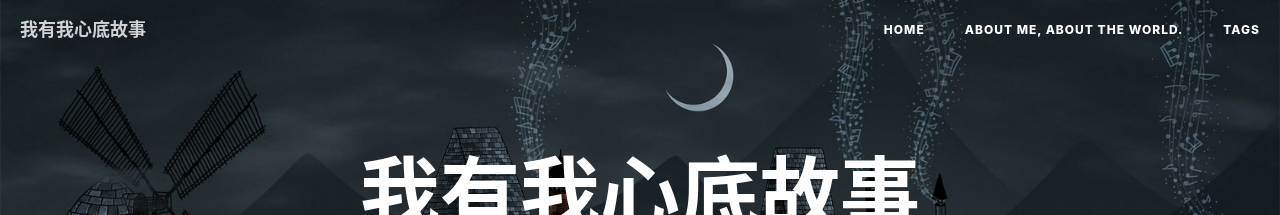
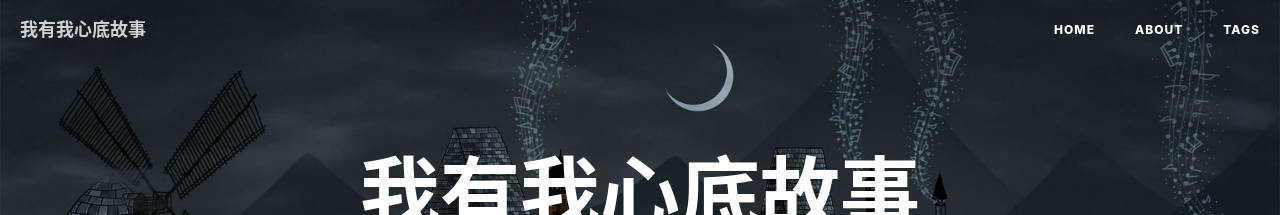
Before and after one commit to Tomy-Lee/Tomy-Lee.github.io, a Jekyll site: the page built from index.html, in a window 1280 px wide. Shown: the top 215 px of the page. Built offline with Jekyll 4.4.1, drawn with Linux system fonts in a browser that asks for light colours; nearby versions of some CDN libraries; the list of posts is cut into pages by our own code; comment, search, counter and statistics services are not loaded.

Commit message:
Update about.html

```diff
--- a/about.html
+++ b/about.html
@@ -1,6 +1,6 @@
 ---
 layout: page
-title: "About Me, About the World."
+title: "About"
 description: "Hey, this is Tomy."
 header-img: "img/post-bg-unix-linux.jpg"
 ---
```
